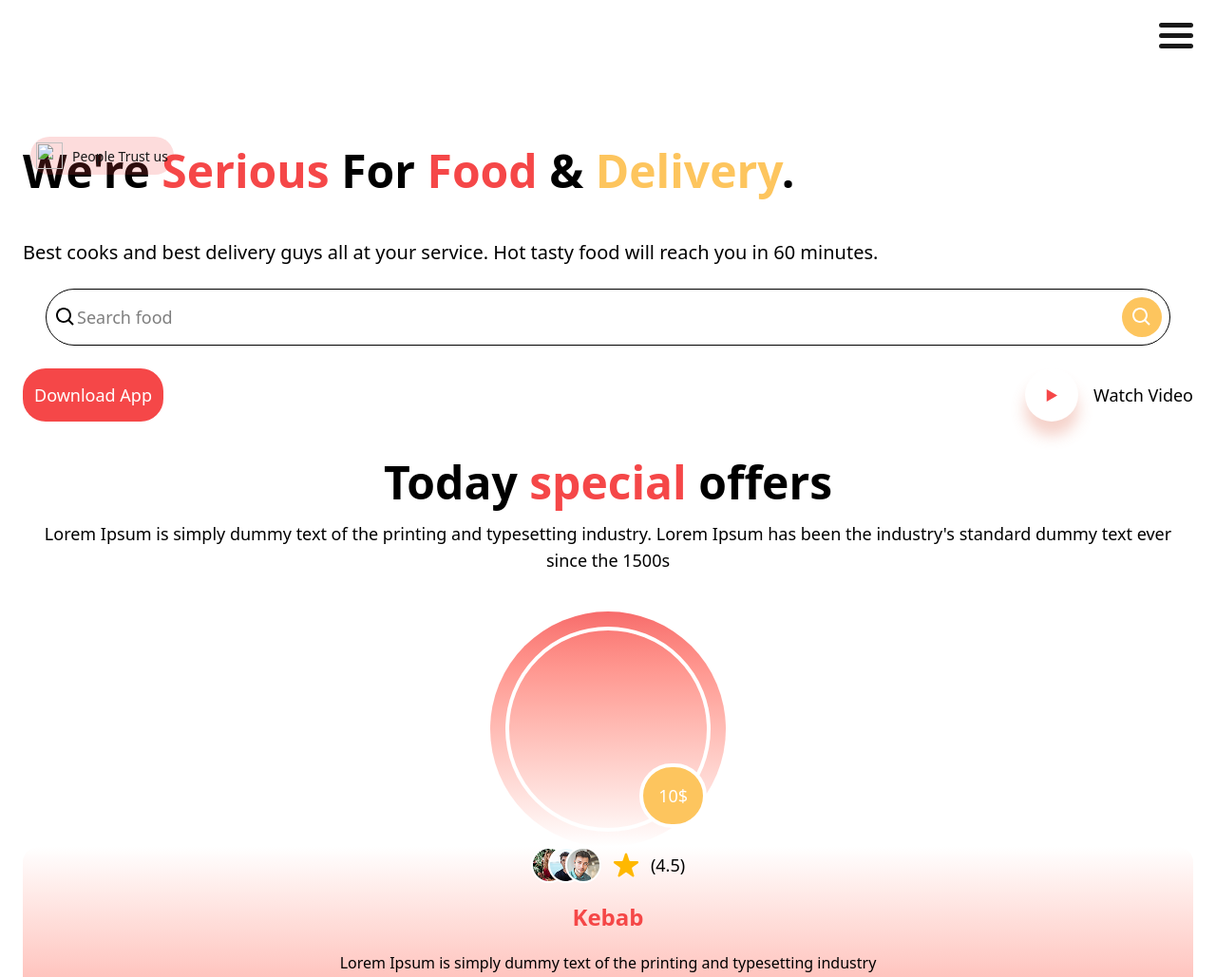
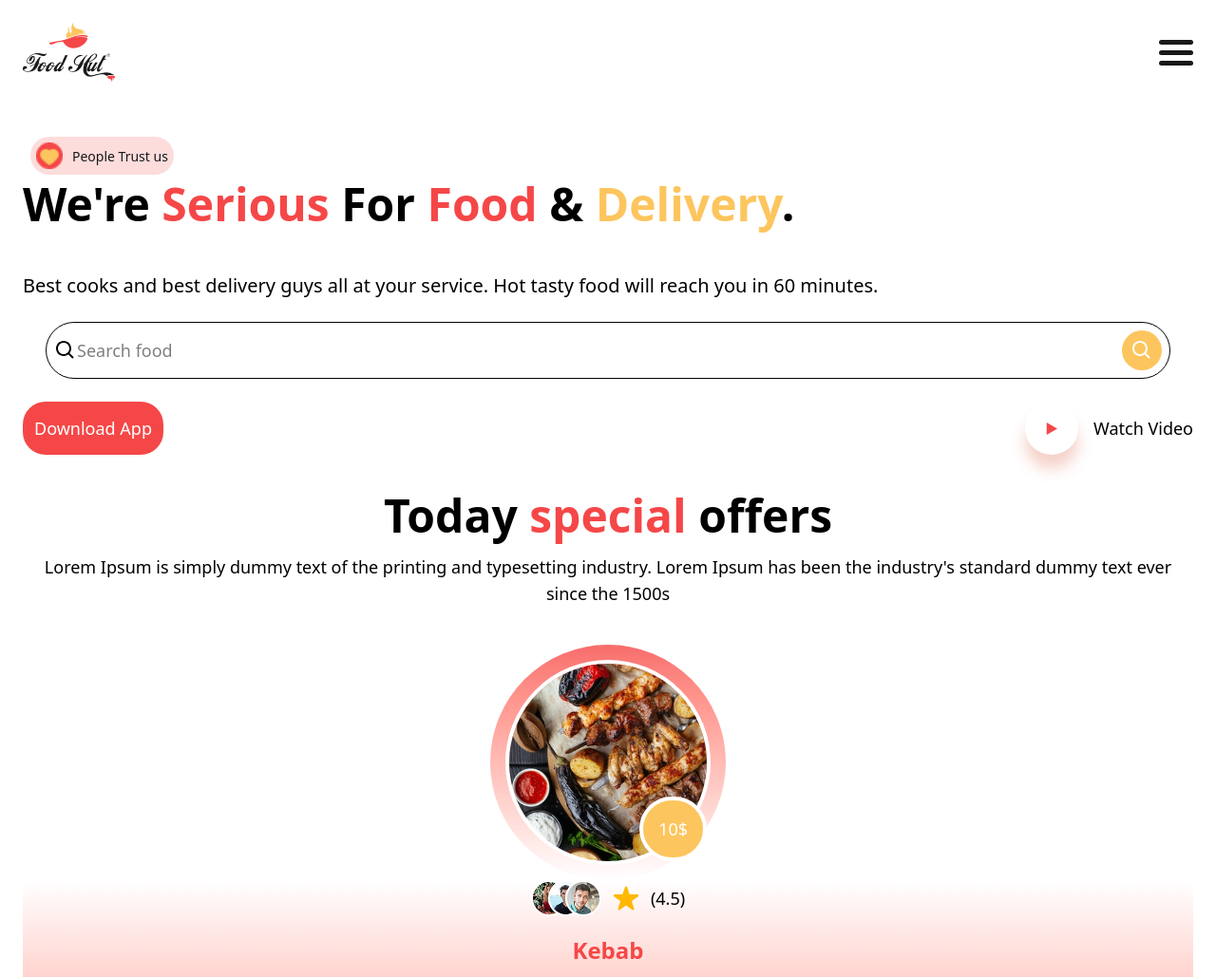
Before and after one commit to Atavagheffar/second-project-of-bootcamp, a website: page index.html in a window 1280 px wide. Shown: the top 1029 px of the page at 95% size. Drawn offline with nearby package versions, Linux system fonts and the light colour scheme; files that its build step writes are made by us from their sources; the site is published under a folder, as on GitHub Pages, so addresses that start at the root find nothing.

Commit message:
Update image path 2

```diff
--- a/index.html
+++ b/index.html
@@ -7,7 +7,7 @@
   </head>
   <body class="p-6">
     <div class="header w-full flex justify-between items-center">
-      <img src="/pic/Logo.png" alt="" />
+      <img src="./pic/Logo.png" alt="" />
       <svg
         width="36"
         height="27"
@@ -24,7 +24,7 @@
       <div
         class="absolute top-36 left-8 flex items-center justify-center gap-2.5 p-1.5 bg-[#f5474730] rounded-[100px]"
       >
-        <img src="/pic/trust icon.png" alt="" class="w-7 h-7" />
+        <img src="./pic/trust icon.png" alt="" class="w-7 h-7" />
         <span class="font-normal text-[14px] text-[#191919]"
           >People Trust us</span
         >
@@ -112,7 +112,7 @@
           class="relative mx-auto flex justify-center w-[248.31px] p-4 h-[248.31px] rounded-full bg-linear-to-b from-[#f54747cd] to-white"
         >
           <img
-            src="/pic/food-1.jpg"
+            src="./pic/food-1.jpg"
             alt=""
             class="w-full object-cover rounded-full border-4 border-white"
           />
@@ -177,7 +177,7 @@
         >
           <img src="./pic/bg-chef.png" alt="" class="object-cover" />
           <img
-            src="/pic/chef.png"
+            src="./pic/chef.png"
             alt=""
             class="absolute -top-5 left-15 w-[280px] h-[360px] object-cover object-top z-10 rounded-br-full rounded-bl-full scale-y-125 -scale-x-125"
           />
```
